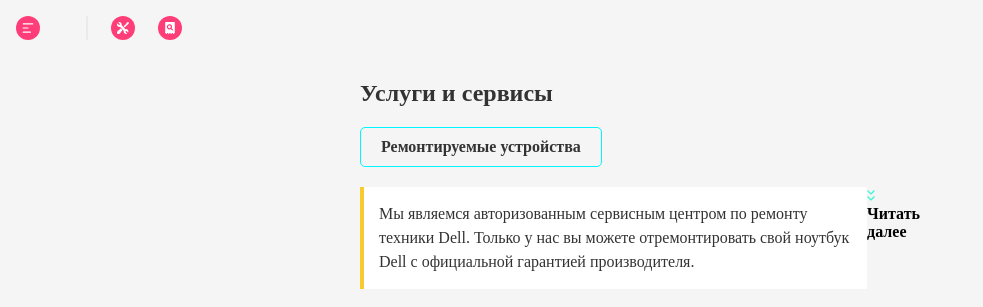
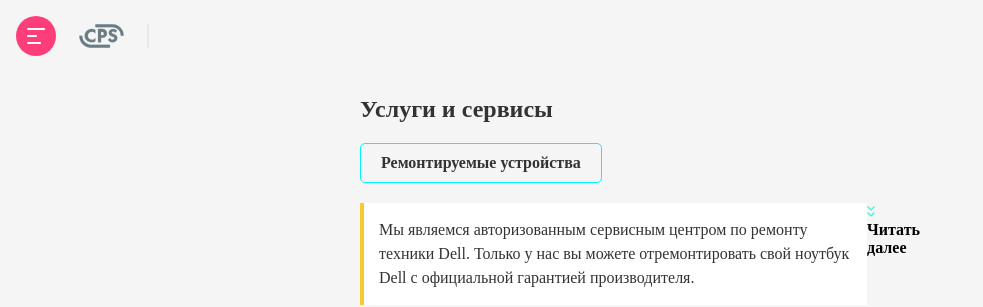
Before and after one commit to DanilGordeev-git/web-project, a website built with Vite: page index.html in a window 1280 px wide. Shown: the top 307 px of the page, without its empty margins (0-983 px from the left). Built offline with nearby package versions, Linux system fonts and the light colour scheme; files whose address does not match are found by name.

Commit message:
start tuda obratno

```diff
--- a/index.html
+++ b/index.html
@@ -9,22 +9,16 @@
     <title>CPS - Услуги и Сервисы</title>
   </head>
   <body>
+    <div class="tuda obratno"></div>
     <ul class="header__navigation">
-        <li class="header__navigation--item"><a href="">
+      <li class="header__navigation--item burger">
         <img src="фото/burger.svg" alt="">
-        </a></li>
-        <li class="header__navigation--item"><a href="">
+      </li>
+      <li class="header__navigation--item"><a href="2">
         <img src="фото/Group.svg" alt="">
       </a></li>
-        <li class="header__navigation--item"><a href="">
+      <li class="header__navigation--item"><a href="3">
         <img src="фото/divider.svg" alt="">
-        </a></li>
-        <li class="header__navigation--item"><a href="">
-          <img src="фото/repair.svg" alt="">
-        </a></li>
-
-        <li class="header__navigation--item"><a href="">
-          <img src="фото/checkstatus.svg" alt="">
       </a></li>
     </ul>
   </header>
```
Also changed, not shown: фото/Group.svg (added), фото/call.svg, фото/chat.png (deleted), фото/chat.svg, фото/checkstatus.png (deleted), фото/close.svg (added), фото/search.svg (added). Lines whose indentation alone changed are shown as unchanged.
